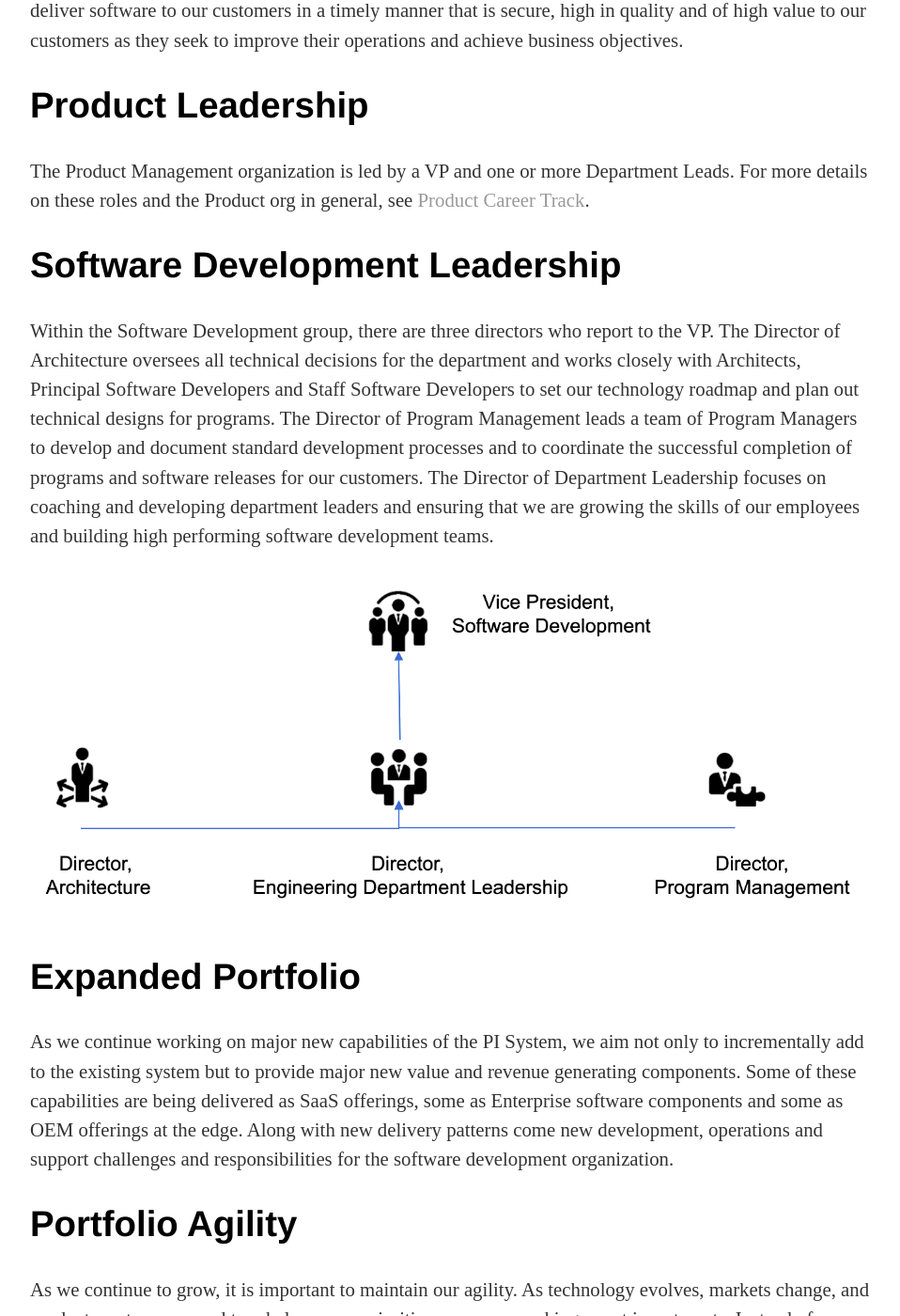
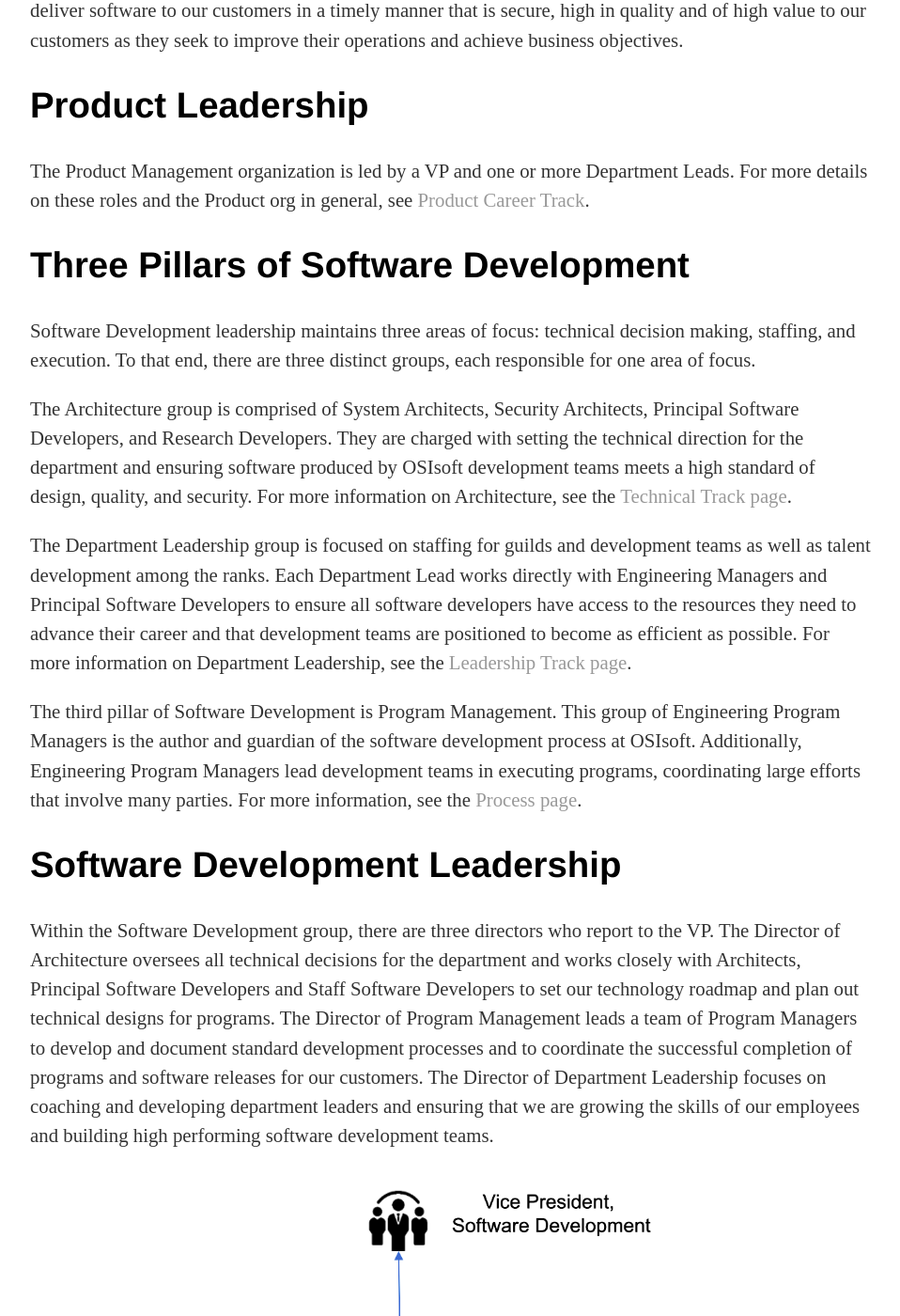
Before and after one commit to OSIEng/osieng.github.io, a Jekyll site: the page built from index.html, in a window 1280 px wide and 1400 px high, scrolled down 502 px. Shown: the whole window at 94% size, without its empty margins (160-1118 px from the left). Built offline with Jekyll 4.4.1, drawn with Linux system fonts in a browser that asks for light colours.

Commit message:
Three-pillars
Added section on the Three Pillars of Software Development to the Overview page.

```diff
--- a/index.html
+++ b/index.html
@@ -11,6 +11,12 @@
 
 <h2>Product Leadership</h2>
 <p>The Product Management organization is led by a VP and one or more Department Leads. For more details on these roles and the Product org in general, see <a href="/product_track">Product Career Track</a>.</p>
+
+<h2>Three Pillars of Software Development</h2>
+<p>Software Development leadership maintains three areas of focus: technical decision making, staffing, and execution. To that end, there are three distinct groups, each responsible for one area of focus.</p>
+<p>The Architecture group is comprised of System Architects, Security Architects, Principal Software Developers, and Research Developers. They are charged with setting the technical direction for the department and ensuring software produced by OSIsoft development teams meets a high standard of design, quality, and security. For more information on Architecture, see the <a href="/technical_track">Technical Track page</a>.</p>
+<p>The Department Leadership group is focused on staffing for guilds and development teams as well as talent development among the ranks. Each Department Lead works directly with Engineering Managers and Principal Software Developers to ensure all software developers have access to the resources they need to advance their career and that development teams are positioned to become as efficient as possible. For more information on Department Leadership, see the <a href="/leadership_track">Leadership Track page</a>.</p>
+<p>The third pillar of Software Development is Program Management. This group of Engineering Program Managers is the author and guardian of the software development process at OSIsoft. Additionally, Engineering Program Managers lead development teams in executing programs, coordinating large efforts that involve many parties. For more information, see the <a href="/process">Process page</a>.</p>
 
 <h2>Software Development Leadership</h2>
 <p>Within the Software Development group, there are three directors who report to the VP.  The Director of Architecture oversees all technical decisions for the department and works closely with Architects, Principal Software Developers and Staff Software Developers to set our technology roadmap and plan out technical designs for programs.   The Director of Program Management leads a team of Program Managers to develop and document standard development processes and to coordinate the successful completion of programs and software releases for our customers.   The Director of Department Leadership focuses on coaching and developing department leaders and ensuring that we are growing the skills of our employees and building high performing software development teams.</p>
```
